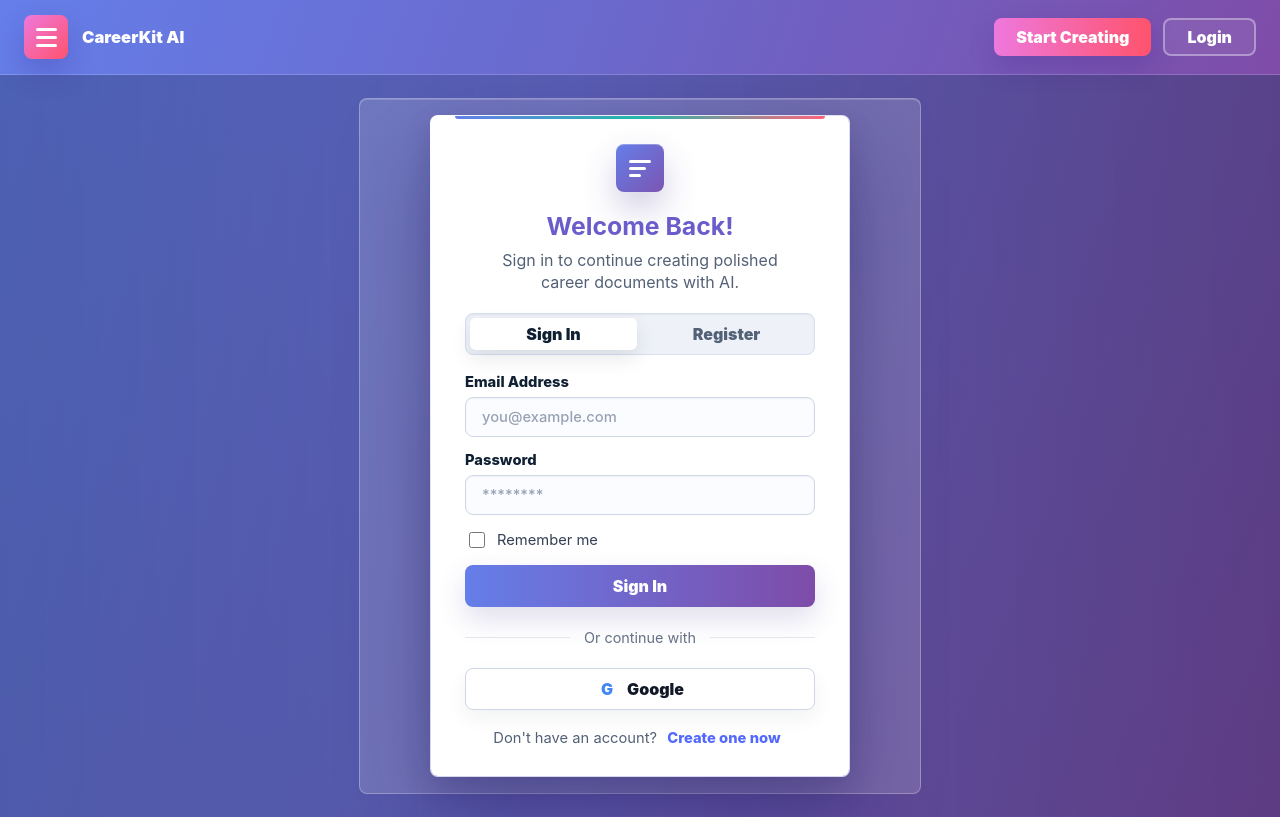
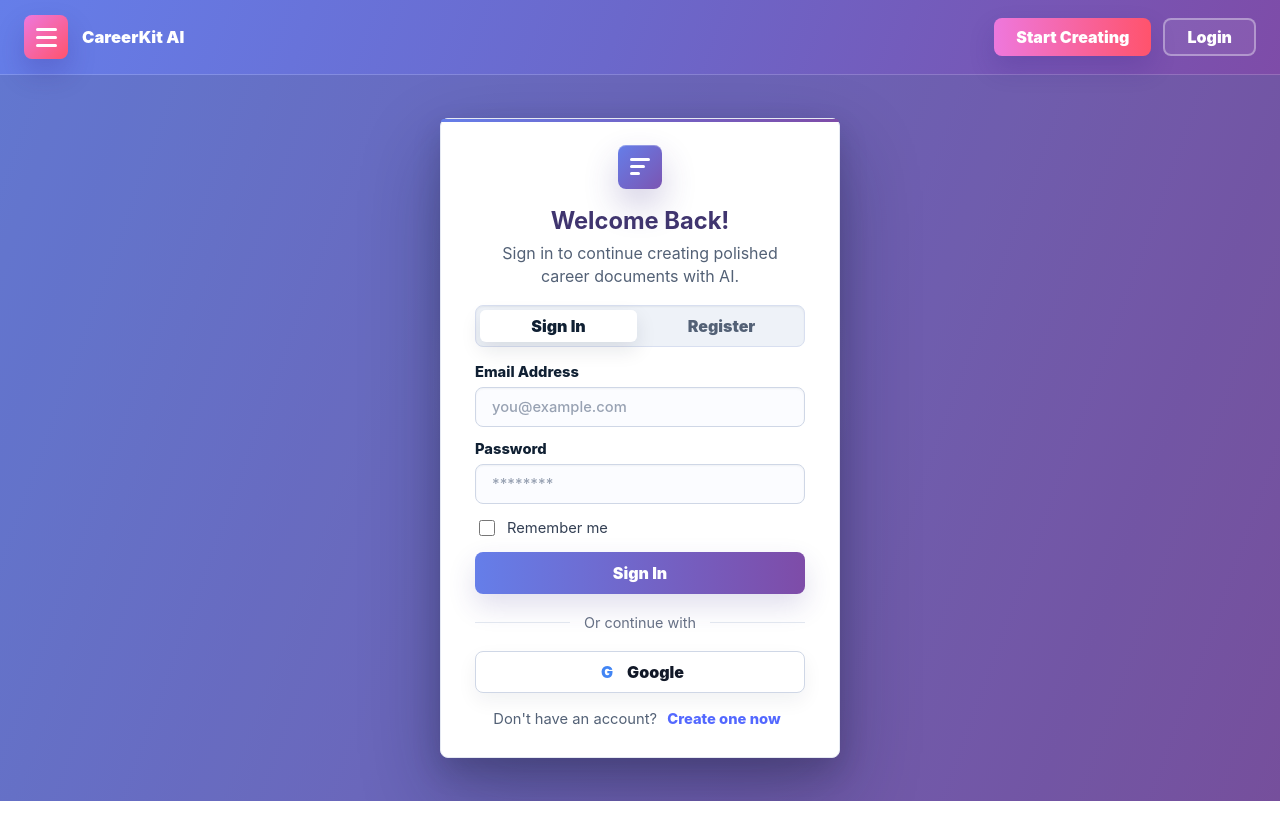
Before and after one commit to ResumeGenerator/resume-generator-spa, an Angular app: page /login in a window 1280 px wide. Built offline with nearby package versions, Linux system fonts and the light colour scheme.

Commit message:
ui update

```diff
--- a/src/app/login-page/login-page.css
+++ b/src/app/login-page/login-page.css
@@ -7,67 +7,62 @@
   display: grid;
   min-height: calc(100vh - 74px);
   place-items: center;
-  padding: 40px 20px;
+  padding: 36px 20px;
   overflow: hidden;
-  background:
-    radial-gradient(circle at 50% 38%, rgba(255, 255, 255, 0.34), transparent 30%),
-    linear-gradient(90deg, rgba(15, 23, 42, 0.14), rgba(15, 23, 42, 0.02) 45%, rgba(15, 23, 42, 0.16)),
-    linear-gradient(110deg, #657ee9 0%, #6b68cb 48%, #7e4ca8 100%);
+  background: #eef2f8;
 }
 
 .login-page::before {
   position: absolute;
   inset: 0;
   content: "";
-  background: rgba(17, 24, 39, 0.16);
+  background:
+    linear-gradient(110deg, rgba(101, 126, 233, 0.9), rgba(126, 76, 168, 0.9)),
+    rgba(15, 23, 42, 0.2);
 }
 
 .login-page::after {
   position: absolute;
-  width: min(560px, calc(100% - 40px));
-  height: min(760px, calc(100% - 48px));
+  inset: 0;
   content: "";
-  background: rgba(255, 255, 255, 0.16);
-  border: 1px solid rgba(255, 255, 255, 0.28);
-  border-radius: 8px;
-  box-shadow: inset 0 1px 0 rgba(255, 255, 255, 0.18);
+  background:
+    radial-gradient(circle at 50% 42%, rgba(255, 255, 255, 0.28), transparent 28%),
+    rgba(15, 23, 42, 0.12);
   pointer-events: none;
 }
 
 .login-card {
   position: relative;
   z-index: 1;
-  width: min(420px, 100%);
-  padding: 28px 34px;
+  width: min(400px, 100%);
+  padding: 26px 34px 28px;
   border-radius: 8px;
-  border: 1px solid rgba(255, 255, 255, 0.72);
-  background:
-    linear-gradient(#ffffff, #ffffff) padding-box,
-    linear-gradient(135deg, rgba(255, 255, 255, 0.94), rgba(123, 85, 178, 0.42), rgba(101, 126, 233, 0.5)) border-box;
+  border: 1px solid #e5e9f2;
+  background: #ffffff;
   box-shadow:
-    0 34px 90px rgba(25, 17, 82, 0.34),
-    0 12px 28px rgba(25, 17, 82, 0.16),
+    0 34px 80px rgba(15, 23, 42, 0.32),
+    0 12px 28px rgba(15, 23, 42, 0.18),
     inset 0 1px 0 rgba(255, 255, 255, 0.86);
 }
 
 .login-card::before {
   position: absolute;
   top: 0;
-  left: 24px;
-  right: 24px;
+  left: 0;
+  right: 0;
   height: 3px;
-  border-radius: 0 0 999px 999px;
+  border-radius: 8px 8px 0 0;
   content: "";
-  background: linear-gradient(90deg, #657ee9, #24b8a8, #ff647c);
+  background: linear-gradient(90deg, #657ee9, #7e4ca8);
 }
 
 .login-mark {
   display: grid;
   gap: 4px;
   place-content: center;
-  width: 48px;
-  height: 48px;
-  margin: 0 auto 20px;
+  width: 44px;
+  height: 44px;
+  margin: 0 auto 18px;
   border-radius: 8px;
   background: linear-gradient(135deg, #657ee9, #7b55b2);
   box-shadow:
@@ -77,18 +72,18 @@
 
 .login-mark span {
   display: block;
-  width: 22px;
+  width: 20px;
   height: 3px;
   border-radius: 999px;
   background: #ffffff;
 }
 
 .login-mark span:nth-child(2) {
-  width: 17px;
+  width: 15px;
 }
 
 .login-mark span:nth-child(3) {
-  width: 12px;
+  width: 10px;
 }
 
 .login-heading {
@@ -97,15 +92,15 @@
 
 .login-heading h1 {
   margin: 0;
-  color: #6a5dcb;
-  font-size: 1.55rem;
+  color: #40356f;
+  font-size: 1.48rem;
   line-height: 1.15;
   letter-spacing: 0;
 }
 
 .login-heading p {
-  max-width: 320px;
-  margin: 8px auto 20px;
+  max-width: 300px;
+  margin: 8px auto 18px;
   color: #536176;
   line-height: 1.4;
 }
@@ -114,7 +109,7 @@
   display: grid;
   grid-template-columns: 1fr 1fr;
   gap: 6px;
-  margin-bottom: 18px;
+  margin-bottom: 16px;
   padding: 4px;
   border: 1px solid #d8dff0;
   border-radius: 8px;
@@ -147,7 +142,7 @@
 
 .login-form {
   display: grid;
-  gap: 14px;
+  gap: 13px;
 }
 
 .field {
@@ -277,7 +272,7 @@
   grid-template-columns: 1fr auto 1fr;
   align-items: center;
   gap: 14px;
-  margin: 22px 0;
+  margin: 20px 0;
   color: #667085;
   font-size: 0.9rem;
 }
@@ -314,7 +309,7 @@
 }
 
 .signup-copy {
-  margin: 18px 0 0;
+  margin: 16px 0 0;
   color: #536176;
   text-align: center;
   font-size: 0.92rem;
@@ -346,11 +341,6 @@
     padding: 24px 20px;
   }
 
-  .login-page::after {
-    width: calc(100% - 24px);
-    height: calc(100% - 32px);
-  }
-
   .form-row {
     align-items: flex-start;
     flex-direction: column;
```
